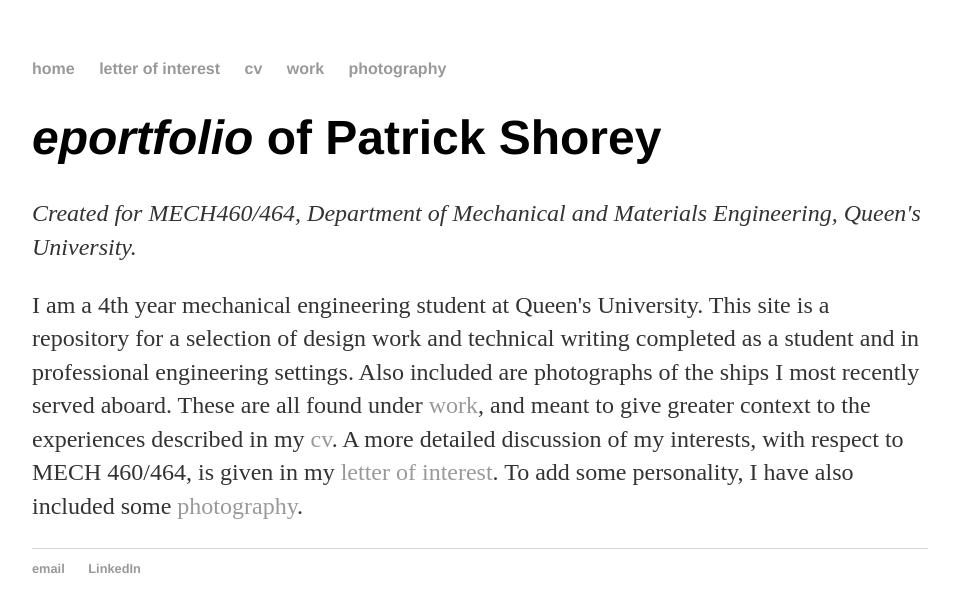
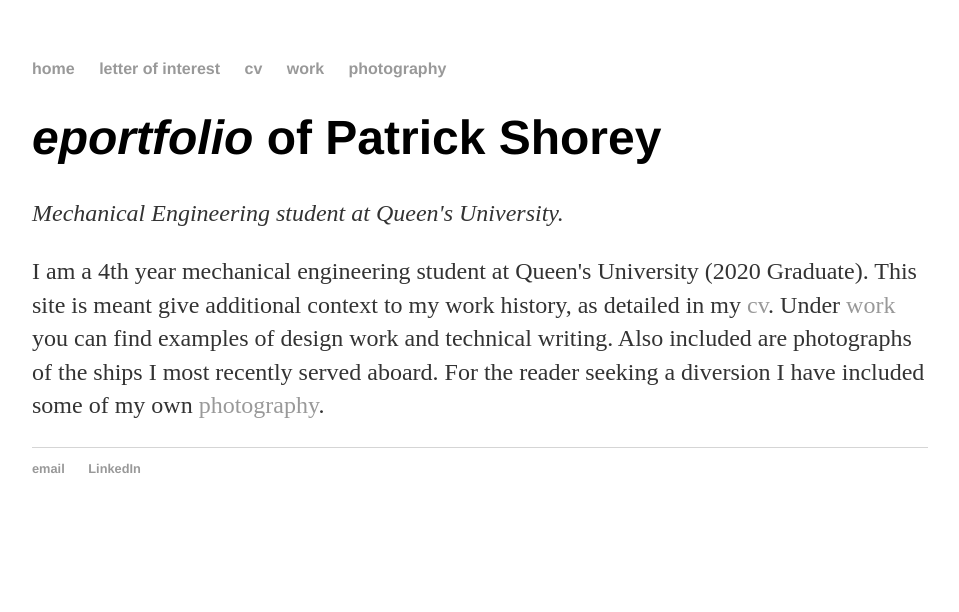
Before and after one commit to LurkingH0rr0r/LurkingH0rr0r.github.io, a Jekyll site: the page built from index.html, in a window 1280 px wide. Shown: the top 612 px of the page, without its empty margins (160-1119 px from the left). Built offline with Jekyll 4.4.1, drawn with Linux system fonts in a browser that asks for light colours.

Commit message:
Update index.html

```diff
--- a/index.html
+++ b/index.html
@@ -4,6 +4,6 @@ title: Patrick Shorey, eportfolio
 ---
 <div class="blurb">
 	<h1><em>eportfolio</em> of Patrick Shorey</h1>
-	<p><em>Created for MECH460/464, Department of Mechanical and Materials Engineering, Queen's University.</em></p>
-	<p>I am a 4th year mechanical engineering student at Queen's University. This site is a repository for a selection of design work and technical writing completed as a student and in professional engineering settings. Also included are photographs of the ships I most recently served aboard. These are all found under <a href="/blog">work</a>, and meant to give greater context to the experiences described in my <a href="https://docs.google.com/viewer?url=https://github.com/Patrick-Shorey/Patrick-Shorey.github.io/raw/master/pdfs/resume.pdf">cv</a>. A more detailed discussion of my interests, with respect to MECH 460/464, is given in my <a href="https://docs.google.com/viewer?url=https://github.com/Patrick-Shorey/Patrick-Shorey.github.io/raw/master/pdfs/coverletter-MECH462.pdf">letter of interest</a>. To add some personality, I have also included some <a href="/photo">photography</a>.</p>
+	<p><em>Mechanical Engineering student at Queen's University.</em></p>
+	<p>I am a 4th year mechanical engineering student at Queen's University (2020 Graduate). This site is meant give additional context to my work history, as detailed in my <a href="https://docs.google.com/viewer?url=https://github.com/Patrick-Shorey/Patrick-Shorey.github.io/raw/master/pdfs/resume.pdf">cv</a>. Under <a href="/blog">work</a> you can find examples of design work and technical writing. Also included are photographs of the ships I most recently served aboard. For the reader seeking a diversion I have included some of my own <a href="/photo">photography</a>.</p>
 </div><!-- /.blurb -->
```
